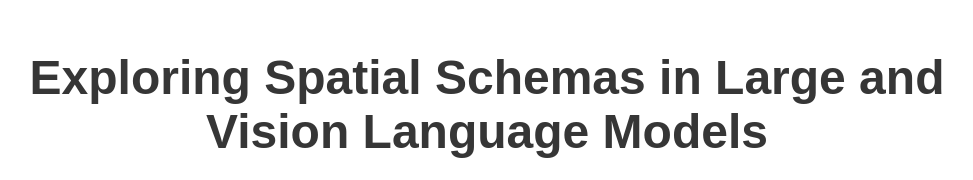
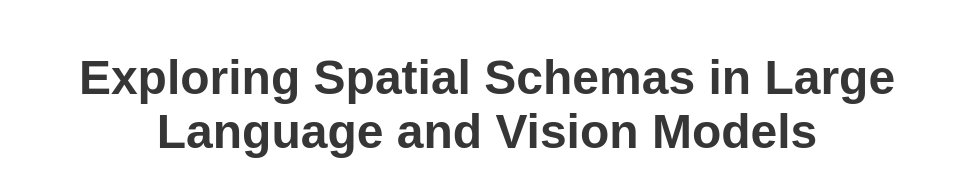
Before and after one commit to PhilWicke/schema_website, a plain HTML site: page index.html in a window 1280 px wide. Shown: the top 180 px of the page, without its empty margins (153-1126 px from the left). Drawn offline with nearby package versions, Linux system fonts and the light colour scheme; some icons are missing; a web font is replaced by a local one.

Commit message:
updated title whoops

```diff
--- a/index.html
+++ b/index.html
@@ -36,7 +36,7 @@
     <div class="container is-max-desktop">
       <div class="columns is-centered">
         <div class="column has-text-centered">
-          <h1 class="title is-1 publication-title">Exploring Spatial Schemas in Large and Vision Language Models</h1>
+          <h1 class="title is-1 publication-title">Exploring Spatial Schemas in Large Language and Vision Models</h1>
           <div class="is-size-5 publication-authors">
             <span class="author-block">
               <a href="https://www.aclweb.org/portal/">Anonymous ACL Submission</a><sup>1</sup>,</span>
```
